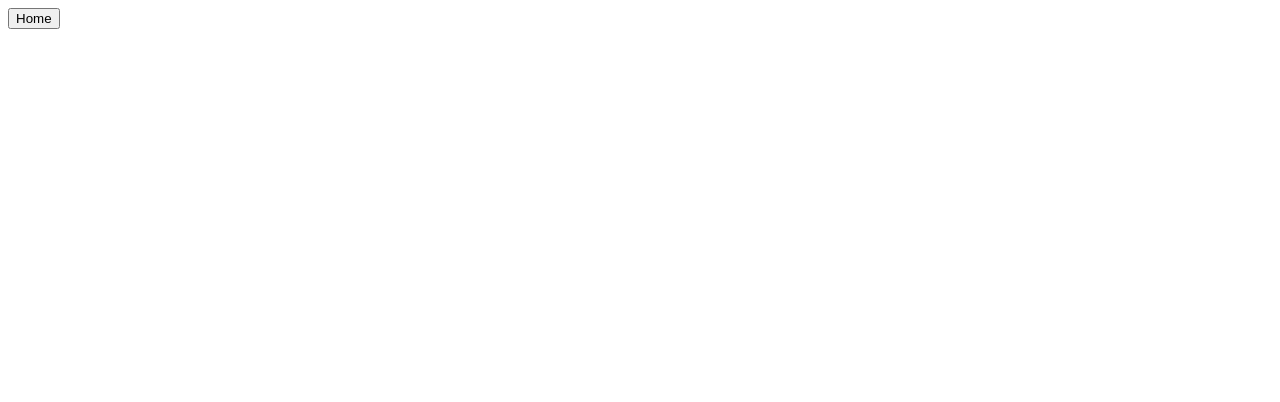
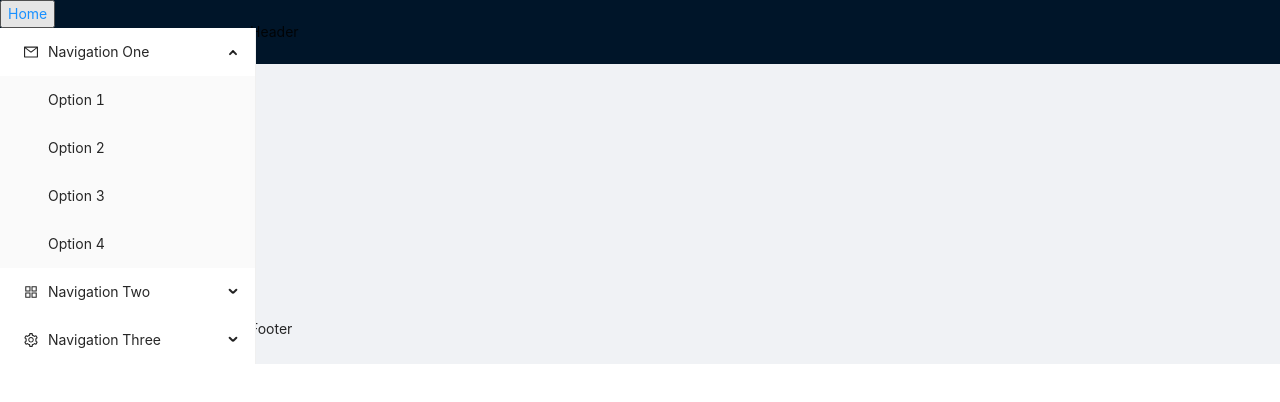
Before and after one commit to jorsema2/World-Bank-App, a React (Create React App) app: page /indicator/1/1 in a window 1280 px wide. Shown: the top 402 px of the page. Built offline with nearby package versions, Linux system fonts and the light colour scheme; no server answers.

Commit message:
Styling started. Ant design library being implemented. NavMenu component doesn't work because onOpenChange function is not working.

```diff
--- a/package.json
+++ b/package.json
@@ -6,6 +6,7 @@
     "@testing-library/jest-dom": "^4.2.4",
     "@testing-library/react": "^9.5.0",
     "@testing-library/user-event": "^7.2.1",
+    "antd": "^4.6.6",
     "chart.js": "^2.9.3",
     "query-string": "^6.13.1",
     "react": "^16.13.1",
--- a/src/components/FourOhFour/index.js
+++ b/src/components/FourOhFour/index.js
@@ -1,5 +1,5 @@
 import React from "react";
-import Header from "../Header"
+import Header from "../HomeButton"
 
 const FourOhFour = () => {
   return (
--- a/src/components/Header/index.js
+++ b/src/components/HomeButton/index.js
@@ -1,7 +1,7 @@
 import React from "react";
 import {Link} from "react-router-dom";
 
-const Header = () => {
+const HomeButton = () => {
     return (
       <div>
         <Link to={`/`}>
@@ -11,4 +11,4 @@ const Header = () => {
     );
 }
 
-export default Header;
+export default HomeButton;
--- /dev/null
+++ b/src/components/NavMenu/index.js
@@ -0,0 +1,73 @@
+import React, { useState } from "react";
+import { Menu } from "antd";
+import {
+  AppstoreOutlined,
+  MailOutlined,
+  SettingOutlined,
+} from "@ant-design/icons";
+
+const { SubMenu } = Menu;
+
+const NavMenu = () => {
+
+  const [openKeys, setOpenKeys] = useState(["sub1"]);
+
+  const rootSubmenuKeys = ["sub1", "sub2", "sub4"];
+  console.log(openKeys);
+
+  function onOpenChange(key) {
+    console.log(openKeys);
+    console.log(key);
+    const latestOpenKey = openKeys;
+    console.log(latestOpenKey);
+    if (rootSubmenuKeys.indexOf(latestOpenKey) === -1) {
+      console.log(rootSubmenuKeys.indexOf(latestOpenKey));
+      setOpenKeys({ openKeys });
+    } else {
+      console.log(latestOpenKey);
+      setOpenKeys({
+        openKeys: latestOpenKey ? [latestOpenKey] : [],
+      });
+    }
+  }
+
+  return (
+    <Menu
+      mode="inline"
+      openKeys={openKeys}
+      onOpenChange={onOpenChange}
+      style={{ width: 256 }}
+    >
+      <SubMenu
+        key="sub1"
+        title={
+          <span>
+            <MailOutlined />
+            <span>Navigation One</span>
+          </span>
+        }
+      >
+        <Menu.Item key="1">Option 1</Menu.Item>
+        <Menu.Item key="2">Option 2</Menu.Item>
+        <Menu.Item key="3">Option 3</Menu.Item>
+        <Menu.Item key="4">Option 4</Menu.Item>
+      </SubMenu>
+      <SubMenu key="sub2" icon={<AppstoreOutlined />} title="Navigation Two">
+        <Menu.Item key="5">Option 5</Menu.Item>
+        <Menu.Item key="6">Option 6</Menu.Item>
+        <SubMenu key="sub3" title="Submenu">
+          <Menu.Item key="7">Option 7</Menu.Item>
+          <Menu.Item key="8">Option 8</Menu.Item>
+        </SubMenu>
+      </SubMenu>
+      <SubMenu key="sub4" icon={<SettingOutlined />} title="Navigation Three">
+        <Menu.Item key="9">Option 9</Menu.Item>
+        <Menu.Item key="10">Option 10</Menu.Item>
+        <Menu.Item key="11">Option 11</Menu.Item>
+        <Menu.Item key="12">Option 12</Menu.Item>
+      </SubMenu>
+    </Menu>
+  );
+};
+
+export default NavMenu;
--- a/src/pages/ChartPage/index.js
+++ b/src/pages/ChartPage/index.js
@@ -1,6 +1,9 @@
 import React, { useState, useEffect, useContext, useReducer } from "react";
 import queryString from "query-string";
-import Header from "../../components/Header";
+import { Layout } from "antd";
+import 'antd/dist/antd.css';
+import NavMenu from "../../components/NavMenu";
+import HomeButton from "../../components/HomeButton";
 import NoDataMessage from "../../components/NoDataMessage";
 import Chart from "../../components/Chart";
 import Selectors from "../../components/Selectors";
@@ -24,6 +27,8 @@ const ChartPage = (props) => {
   const [selected, setSelected] = useState([]);
 
   const search = queryString.parse(props.location.search);
+
+  const { Header, Footer, Sider, Content } = Layout;
 
   useEffect(() => {
     if (search.compareTo && filteredOptions[0] !== undefined) {
@@ -189,8 +194,14 @@ const ChartPage = (props) => {
     chartState.datasets.length > 0 && chartState.years.length > 0;
 
   return (
-    <div>
-      <Header />
+    <Layout>
+      <Sider>
+        <HomeButton />
+        <NavMenu />
+      </Sider>
+      <Layout>
+        <Header>Header</Header>
+        <Content>
           {!chartState.isRequestValid && !chartHasData && (
             <NoDataMessage setSelected={setSelected} />
           )}
@@ -221,7 +232,10 @@ const ChartPage = (props) => {
               />
             </div>
           )}
-    </div>
+        </Content>
+        <Footer>Footer</Footer>
+      </Layout>
+    </Layout>
   );
 };
 
--- a/src/pages/Home/index.js
+++ b/src/pages/Home/index.js
@@ -1,7 +1,7 @@
 import React, { useContext } from "react";
 import styled from "styled-components";
 import Select from "react-select";
-import Header from "../../components/Header";
+import Header from "../../components/HomeButton";
 import IndicatorsList from "../../components/IndicatorsList";
 import {SmartContext} from "../../App";
 
```
Also changed, not shown: 1 other file (tests, documents, lock files or other folders). Lines whose indentation alone changed are shown as unchanged.
